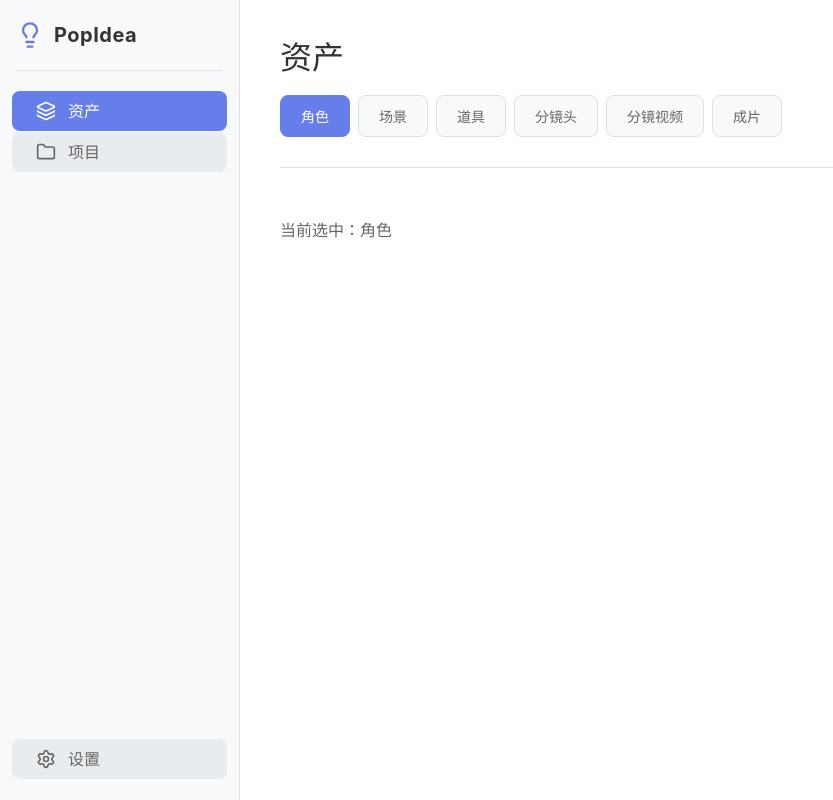
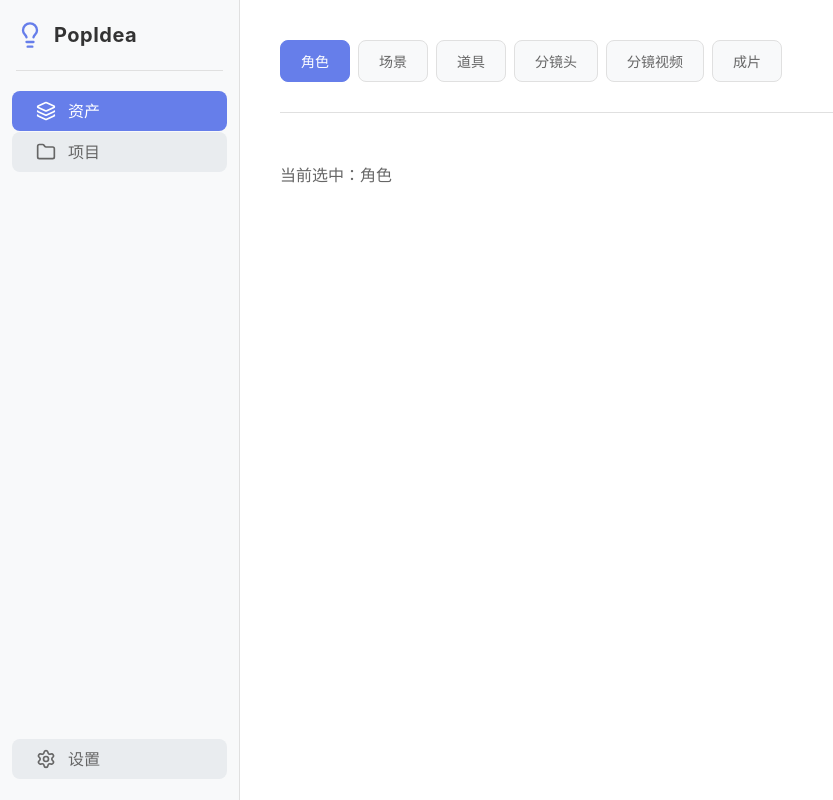
Before and after one commit to qihangkong/popidea, a React (Vite) app: page / in a window 1280 px wide. Shown: the whole page, without its empty margins (0-833 px from the left). Built offline with nearby package versions, Linux system fonts and the light colour scheme.

Commit message:
Fix: Remove assets title and correct className syntax error

```diff
--- a/src/App.tsx
+++ b/src/App.tsx
@@ -151,7 +151,6 @@ function App() {
         {activeItem === '资产' ? (
           <>
             <div className="content-header">
-              <h1>资产</h1>
               <div className="asset-tabs">
                 {assetTypes.map((type) => (
                   <button
@@ -428,7 +427,7 @@ function App() {
                   </div>
 
                   <div className="config-block">
-                    <div className="=">
+                    <div className="config-toggle">
                       <label className="toggle-label">
                         <input
                           type="checkbox"
```
